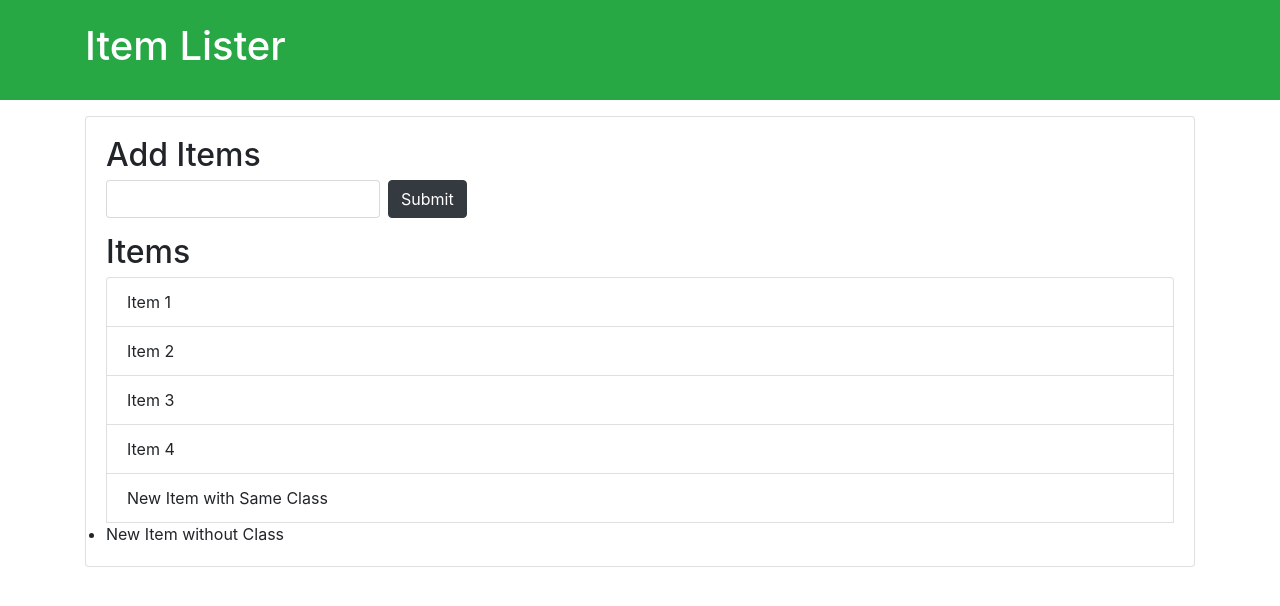
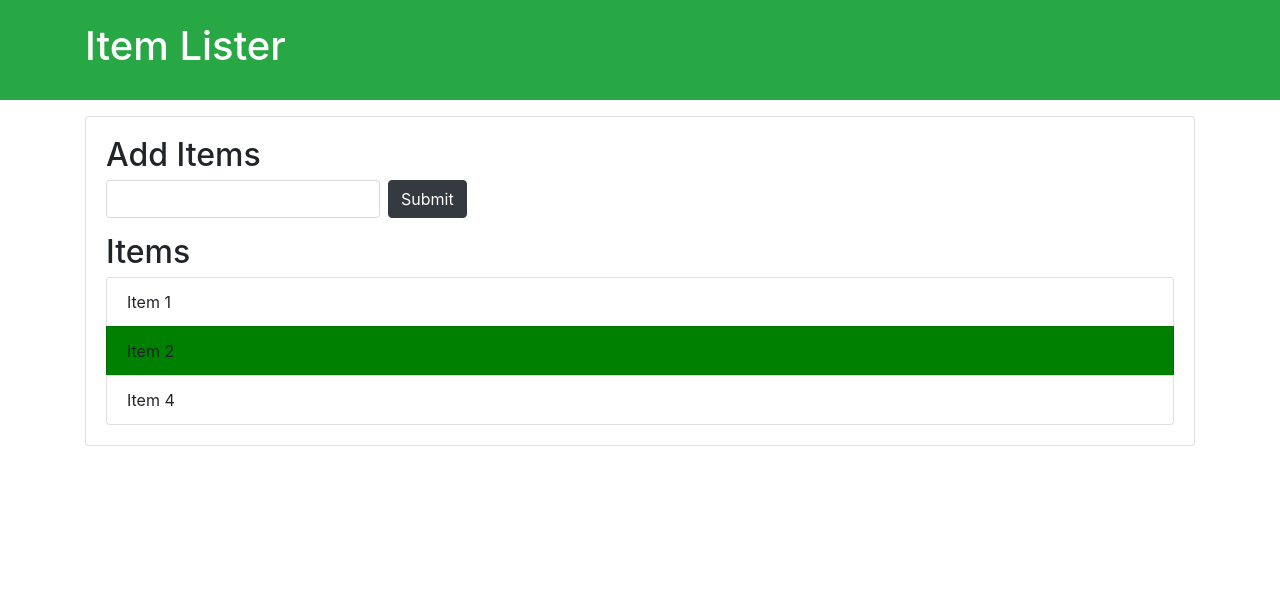
Before and after one commit to group14000/GetElementsbyTAgName1, a plain HTML site: page index.html in a window 1280 px wide. Drawn offline with nearby package versions, Linux system fonts and the light colour scheme.

Commit message:
Update index.html

```diff
--- a/index.html
+++ b/index.html
@@ -31,17 +31,14 @@
   </div>
 
   <script>
-    // Using getElementsByClassName
-    const itemsList = document.getElementById('items');
-    const newLiWithClass = document.createElement('li');
-    newLiWithClass.className = 'list-group-item'; // Adding the same class
-    newLiWithClass.textContent = 'New Item with Same Class';
-    itemsList.appendChild(newLiWithClass);
+    // Get the list items using the getElementsByTagName method
+    var items = document.getElementById("items").getElementsByTagName("li");
 
-    // Using getElementsByTagName
-    const newLiWithoutClass = document.createElement('li');
-    newLiWithoutClass.textContent = 'New Item without Class';
-    itemsList.appendChild(newLiWithoutClass);
+    // Change the background color of the 2nd item
+    items[1].style.backgroundColor = "green";
+
+    // Make the 3rd item invisible
+    items[2].style.display = "none";
   </script>
 </body>
 </html>
```
